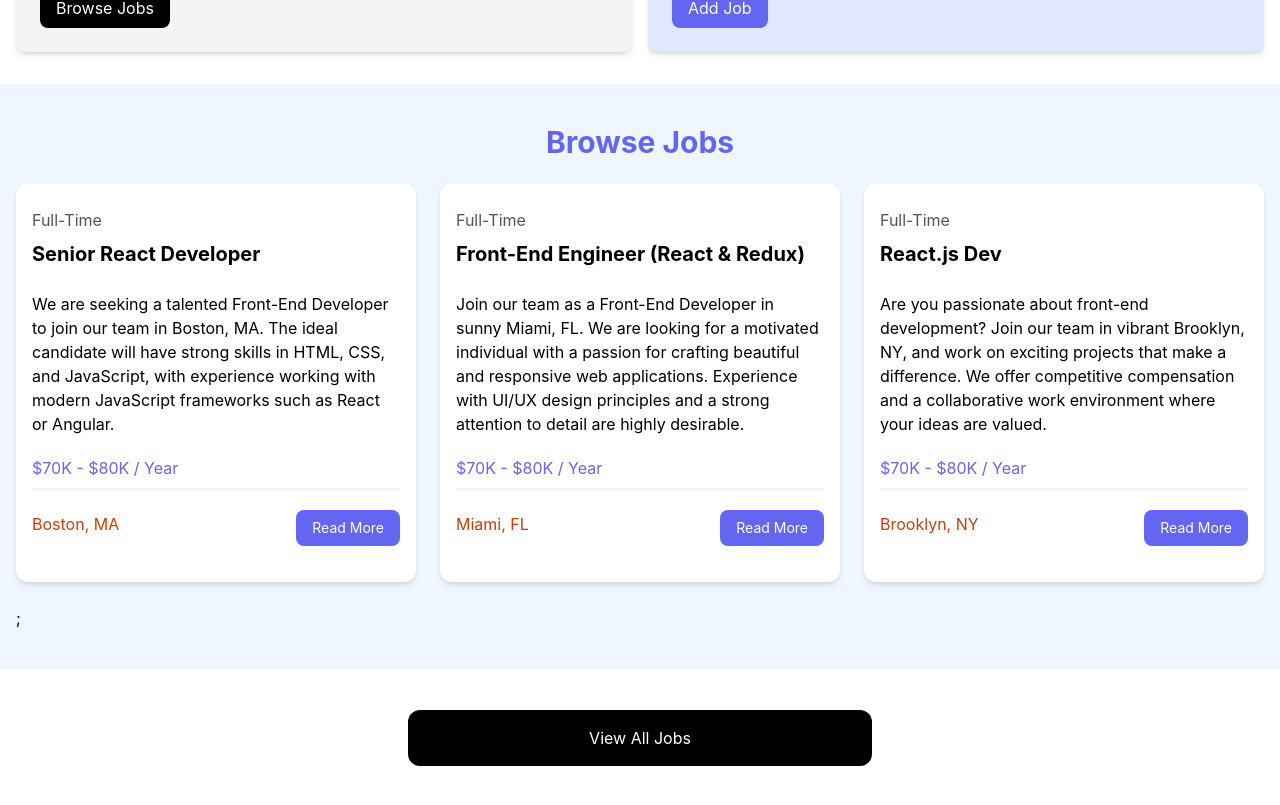
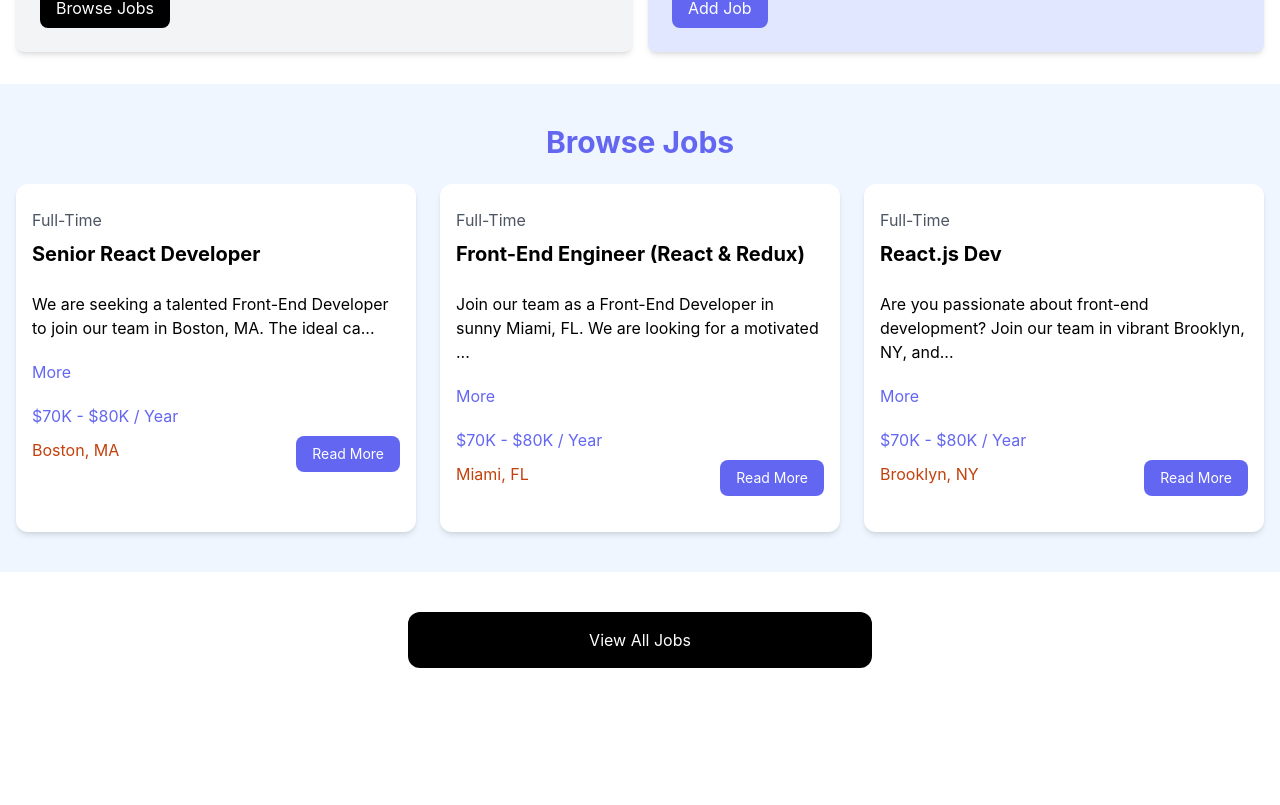
Before and after one commit to HitarthChudgar/job-portal, a React (Vite) app: page / in a window 1280 px wide. Shown: the part 525-1330 px from the top of the page. After the commit the page ends 1233 px from the top, so only its background shows below. Built offline with nearby package versions, Linux system fonts and the light colour scheme.

Commit message:
feat(joblisting): created more or less using use state

```diff
--- a/src/App.jsx
+++ b/src/App.jsx
@@ -2,6 +2,7 @@ import Navbar from "./components/Navbar";
 import Hero from "./components/Hero";
 import HomeCards from "./components/HomeCards";
 import JobListings from "./components/JobListings";
+import ViewJobs from "./components/ViewJobs";
 
 const App = () => {
   return (
@@ -10,15 +11,7 @@ const App = () => {
       <Hero />
       <HomeCards />
       <JobListings />
-
-      <section className="m-auto max-w-lg my-10 px-6">
-        <a
-          href="jobs.html"
-          className="block bg-black text-white text-center py-4 px-6 rounded-xl hover:bg-gray-700"
-        >
-          View All Jobs
-        </a>
-      </section>
+      <ViewJobs />
     </>
   );
 };
--- a/src/components/JobListing.jsx
+++ b/src/components/JobListing.jsx
@@ -1,4 +1,18 @@
+import { useState } from "react";
+
 const JobListing = ({ job }) => {
+  const [ShowFullDescription, setShowFullDescription] = useState(false);
+
+  let description = job.description;
+
+  if (!ShowFullDescription) {
+    description = description.substring(0, 90) + "...";
+  }
+
+  const toggleDescription = () => {
+    setShowFullDescription((prevState) => !prevState);
+  };
+
   return (
     <div className="bg-white rounded-xl shadow-md relative">
       <div className="p-4">
@@ -7,11 +21,16 @@ const JobListing = ({ job }) => {
           <h3 className="text-xl font-bold">{job.title}</h3>
         </div>
 
-        <div className="mb-5">{job.description}</div>
+        <div className="mb-5">{description}</div>
+
+        <button
+          onClick={toggleDescription}
+          className="text-indigo-500 mb-5 hover:text-indigo-600"
+        >
+          {ShowFullDescription ? "Less" : "More"}
+        </button>
 
         <h3 className="text-indigo-500 mb-2">{job.salary} / Year</h3>
-
-        <div className="border border-gray-100 mb-5"></div>
 
         <div className="flex flex-col lg:flex-row justify-between mb-4">
           <div className="text-orange-700 mb-3">
--- a/src/components/JobListings.jsx
+++ b/src/components/JobListings.jsx
@@ -13,7 +13,6 @@ const JobListings = () => {
           {recentJobs.map((job) => (
             <JobListing key={job.id} job={job} /> //create a child component
           ))}
-          ;
         </div>
       </div>
     </section>
--- /dev/null
+++ b/src/components/ViewJobs.jsx
@@ -0,0 +1,14 @@
+const ViewJobs = () => {
+  return (
+    <section className="m-auto max-w-lg my-10 px-6">
+      <a
+        href="jobs.html"
+        className="block bg-black text-white text-center py-4 px-6 rounded-xl hover:bg-gray-700"
+      >
+        View All Jobs
+      </a>
+    </section>
+  );
+};
+
+export default ViewJobs;
```
